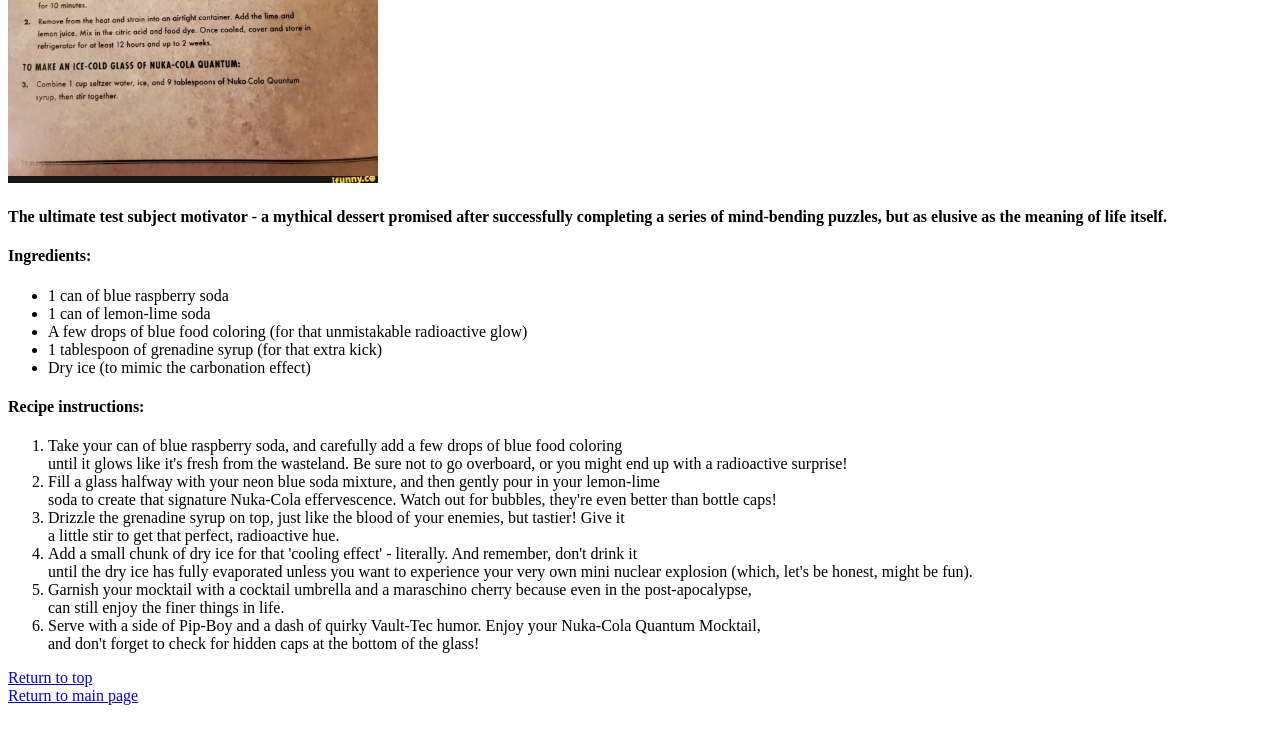
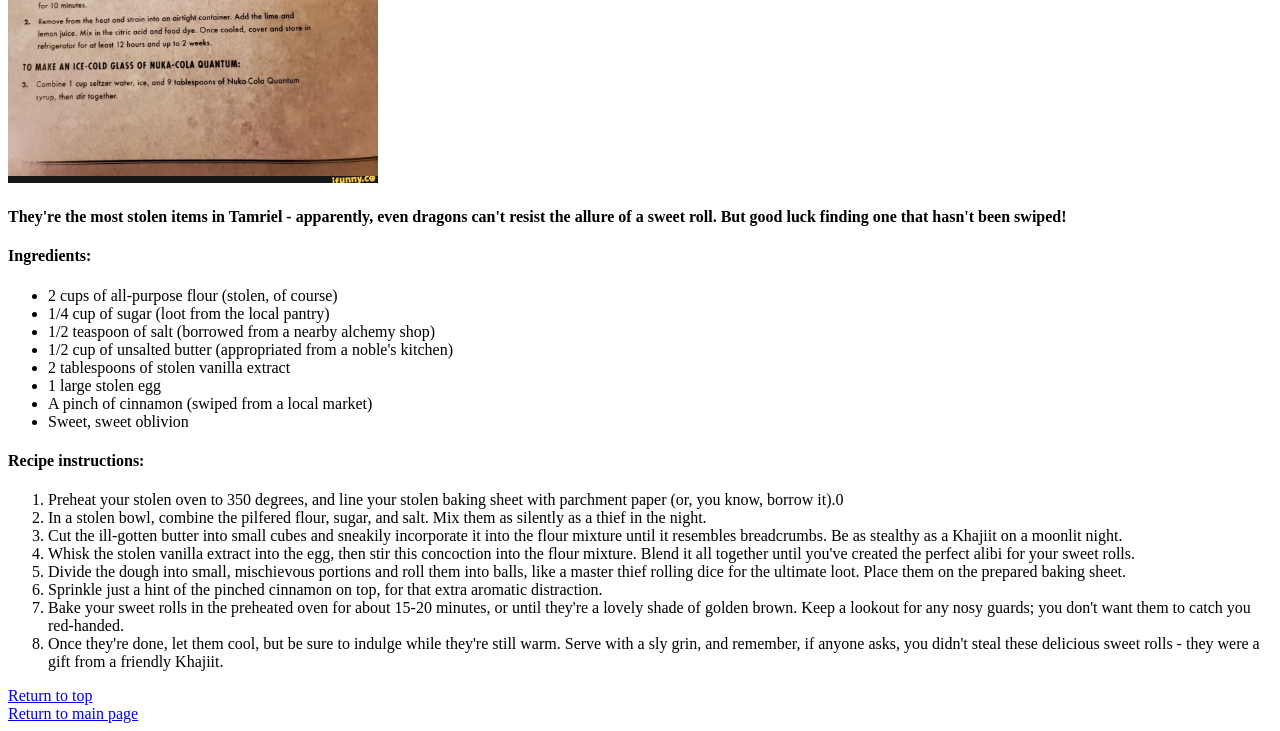
Before and after one commit to peledaowl/odin-recipes, a plain HTML site: page recipes/sweet_roll.html in a window 1280 px wide. Shown: the part 407-1138 px from the top of the page. Drawn offline with Linux system fonts and the light colour scheme.

Commit message:
feat: add content for sweet_roll.html

```diff
--- a/recipes/sweet_roll.html
+++ b/recipes/sweet_roll.html
@@ -9,23 +9,28 @@
     <h1>Sweet Roll Recipe</h1>
     <hr>
     <img src="../images/nuka_cola.jpg" alt="image of portal cake" height="500">
-    <h4>The ultimate test subject motivator - a mythical dessert promised after successfully completing a series of mind-bending puzzles, but as elusive as the meaning of life itself.</h4>
+    <h4>They're the most stolen items in Tamriel - apparently, even dragons can't resist the allure of a sweet roll. But good luck finding one that hasn't been swiped!</h4>
     <h4>Ingredients:</h4>
     <ul>
-        <li>1 can of blue raspberry soda</li>
-        <li>1 can of lemon-lime soda</li>
-        <li>A few drops of blue food coloring (for that unmistakable radioactive glow)</li>
-        <li>1 tablespoon of grenadine syrup (for that extra kick)</li>
-        <li>Dry ice (to mimic the carbonation effect)</li>
+        <li>2 cups of all-purpose flour (stolen, of course)</li>
+        <li>1/4 cup of sugar (loot from the local pantry)</li>
+        <li>1/2 teaspoon of salt (borrowed from a nearby alchemy shop)</li>
+        <li>1/2 cup of unsalted butter (appropriated from a noble's kitchen)</li>
+        <li>2 tablespoons of stolen vanilla extract</li>
+        <li>1 large stolen egg</li>
+        <li>A pinch of cinnamon (swiped from a local market)</li>
+        <li>Sweet, sweet oblivion</li>
     </ul>
     <h4>Recipe instructions:</h4>
     <ol>
-        <li>Take your can of blue raspberry soda, and carefully add a few drops of blue food coloring <br> until it glows like it's fresh from the wasteland. Be sure not to go overboard, or you might end up with a radioactive surprise!</li>
-        <li>Fill a glass halfway with your neon blue soda mixture, and then gently pour in your lemon-lime <br>soda to create that signature Nuka-Cola effervescence. Watch out for bubbles, they're even better than bottle caps!</li>
-        <li>Drizzle the grenadine syrup on top, just like the blood of your enemies, but tastier! Give it <br>a little stir to get that perfect, radioactive hue.</li>
-        <li>Add a small chunk of dry ice for that 'cooling effect' - literally. And remember, don't drink it<br> until the dry ice has fully evaporated unless you want to experience your very own mini nuclear explosion (which, let's be honest, might be fun).</li>
-        <li>Garnish your mocktail with a cocktail umbrella and a maraschino cherry because even in the post-apocalypse, <br> can still enjoy the finer things in life.</li>
-        <li>Serve with a side of Pip-Boy and a dash of quirky Vault-Tec humor. Enjoy your Nuka-Cola Quantum Mocktail,<br> and don't forget to check for hidden caps at the bottom of the glass!</li>
+        <li>Preheat your stolen oven to 350 degrees, and line your stolen baking sheet with parchment paper (or, you know, borrow it).0</li>
+        <li>In a stolen bowl, combine the pilfered flour, sugar, and salt. Mix them as silently as a thief in the night.</li>
+        <li>Cut the ill-gotten butter into small cubes and sneakily incorporate it into the flour mixture until it resembles breadcrumbs. Be as stealthy as a Khajiit on a moonlit night.</li>
+        <li>Whisk the stolen vanilla extract into the egg, then stir this concoction into the flour mixture. Blend it all together until you've created the perfect alibi for your sweet rolls.</li>
+        <li>Divide the dough into small, mischievous portions and roll them into balls, like a master thief rolling dice for the ultimate loot. Place them on the prepared baking sheet.</li>
+        <li>Sprinkle just a hint of the pinched cinnamon on top, for that extra aromatic distraction.</li>
+        <li>Bake your sweet rolls in the preheated oven for about 15-20 minutes, or until they're a lovely shade of golden brown. Keep a lookout for any nosy guards; you don't want them to catch you red-handed.</li>
+        <li>Once they're done, let them cool, but be sure to indulge while they're still warm. Serve with a sly grin, and remember, if anyone asks, you didn't steal these delicious sweet rolls - they were a gift from a friendly Khajiit.</li>
     </ol>
     <a href="#top">Return to top</a><br>
     <a href="../index.html">Return to main page</a>
```
